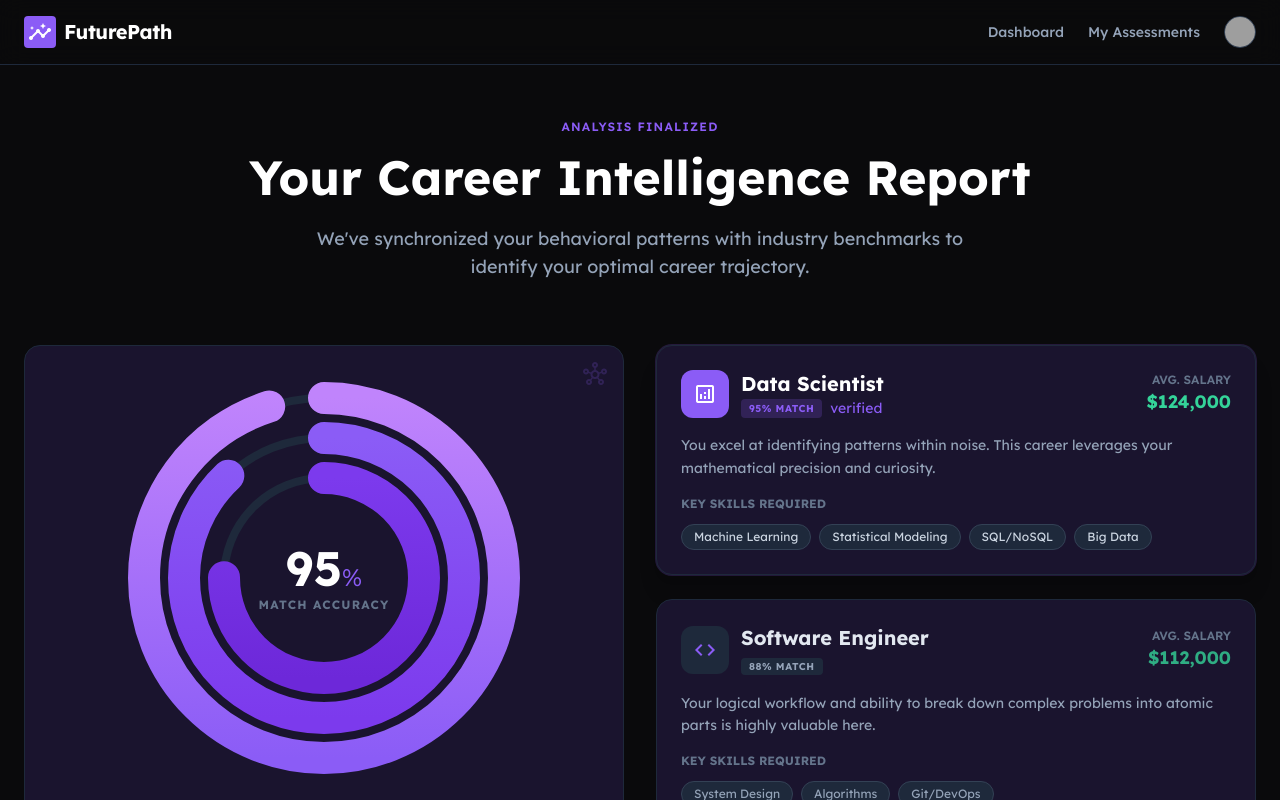
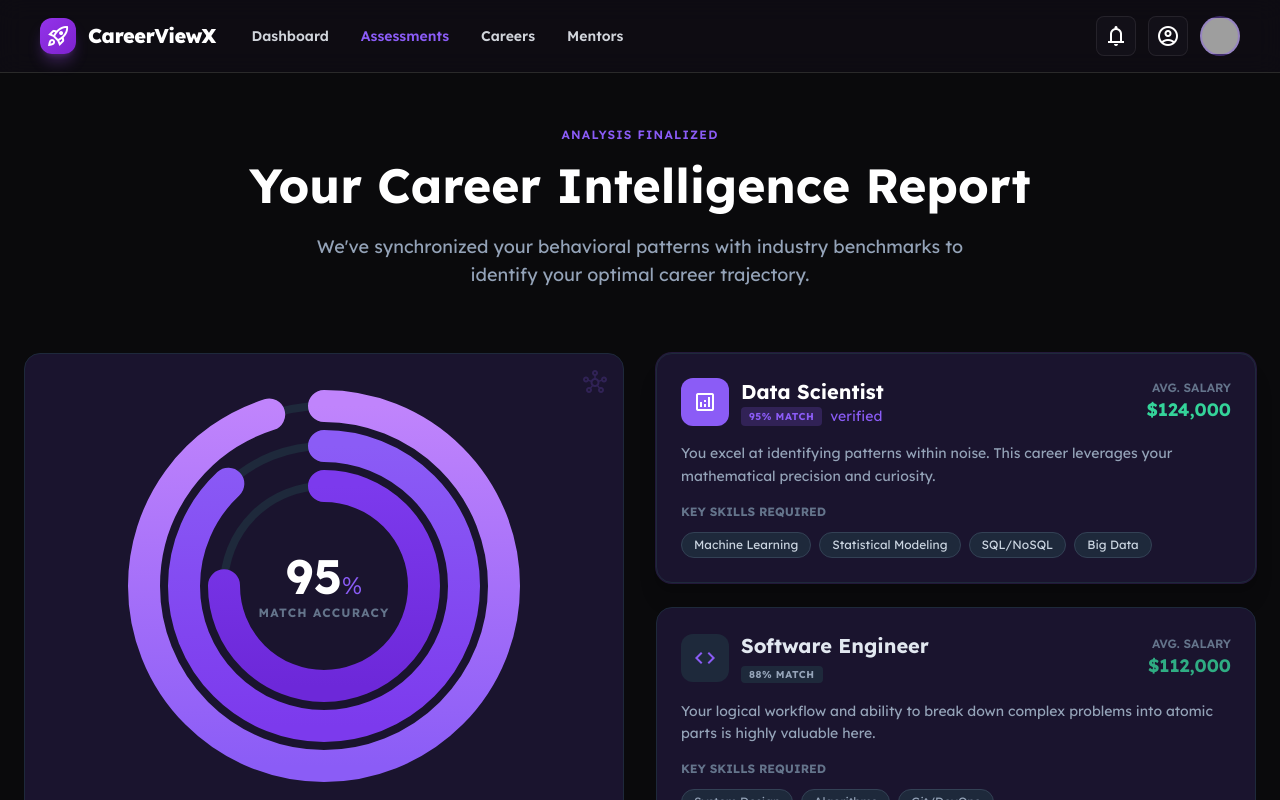
Before and after one commit to Abhi-1100/careerviewx, a React (Create React App) app: page /assessments/result in a window 1280 px wide. Shown: the top 800 px of the page. Built offline with nearby package versions, Linux system fonts and the light colour scheme; grey boxes are pictures that could not be loaded.

Commit message:
add initernal navbar/footer

```diff
--- a/src/components/InternalNavbar.jsx
+++ b/src/components/InternalNavbar.jsx
@@ -4,10 +4,11 @@
 export default function InternalNavbar() {
   const navigate = useNavigate();
   const location = useLocation();
-  const isActive = (path) => location.pathname === path || location.pathname.startsWith(path);
+  const isActive = (path) =>
+    location.pathname === path || location.pathname.startsWith(path);
 
   return (
-    <header className="flex items-center justify-between whitespace-nowrap border-b border-solid border-white/10 px-6 lg:px-40 py-3 bg-background-dark/80 backdrop-blur-md sticky top-0 z-50">
+    <header className="flex items-center justify-between whitespace-nowrap border-b border-[#2a2a2a] px-6 md:px-10 py-4 bg-charcoal/80 backdrop-blur-md sticky top-0 z-50">
       <div className="flex items-center gap-3 text-primary">
         <div className="size-9 flex items-center justify-center bg-gradient-to-br from-purple-600 to-purple-700 rounded-xl text-white shadow-lg shadow-purple-500/30">
           <span className="material-symbols-outlined">rocket_launch</span>
@@ -16,35 +17,47 @@
           CareerViewX
         </h2>
       </div>
-      <nav className="hidden md:flex items-center gap-8">
+      <nav className="ml-9 hidden md:flex items-center gap-8">
         <a
-          className={`text-gray-300 text-sm font-semibold leading-normal transition-colors relative group ${isActive('/dashboard') ? 'text-primary' : ''}`}
+          className={`text-gray-300 text-sm font-semibold leading-normal transition-colors relative group ${isActive("/dashboard") ? "text-primary" : ""}`}
           href="#"
-          onClick={(e) => { e.preventDefault(); navigate('/dashboard'); }}
+          onClick={(e) => {
+            e.preventDefault();
+            navigate("/dashboard");
+          }}
         >
           Dashboard
           <span className="absolute -bottom-1 left-0 w-0 h-0.5 bg-purple-500 transition-all group-hover:w-full"></span>
         </a>
         <a
-          className={`text-gray-300 text-sm font-semibold leading-normal transition-colors relative group ${isActive('/assessments') ? 'text-primary' : ''}`}
+          className={`text-gray-300 text-sm font-semibold leading-normal transition-colors relative group ${isActive("/assessments") ? "text-primary" : ""}`}
           href="#"
-          onClick={(e) => { e.preventDefault(); navigate('/assessments'); }}
+          onClick={(e) => {
+            e.preventDefault();
+            navigate("/assessments");
+          }}
         >
           Assessments
           <span className="absolute -bottom-1 left-0 w-0 h-0.5 bg-purple-500 transition-all group-hover:w-full"></span>
         </a>
         <a
-          className={`text-gray-300 text-sm font-semibold leading-normal transition-colors relative group ${isActive('/career-paths') ? 'text-primary' : ''}`}
+          className={`text-gray-300 text-sm font-semibold leading-normal transition-colors relative group ${isActive("/career-paths") ? "text-primary" : ""}`}
           href="#"
-          onClick={(e) => { e.preventDefault(); navigate('/career-paths'); }}
+          onClick={(e) => {
+            e.preventDefault();
+            navigate("/career-paths");
+          }}
         >
           Careers
           <span className="absolute -bottom-1 left-0 w-0 h-0.5 bg-purple-500 transition-all group-hover:w-full"></span>
         </a>
         <a
-          className={`text-gray-300 text-sm font-semibold leading-normal transition-colors relative group ${isActive('/mentors') ? 'text-primary' : ''}`}
+          className={`text-gray-300 text-sm font-semibold leading-normal transition-colors relative group ${isActive("/mentors") ? "text-primary" : ""}`}
           href="#"
-          onClick={(e) => { e.preventDefault(); navigate('/mentors'); }}
+          onClick={(e) => {
+            e.preventDefault();
+            navigate("/mentors");
+          }}
         >
           Mentors
           <span className="absolute -bottom-1 left-0 w-0 h-0.5 bg-purple-500 transition-all group-hover:w-full"></span>
@@ -53,12 +66,22 @@
       <div className="flex flex-1 justify-end gap-6 items-center">
         <div className="flex gap-3 items-center">
           <button className="flex items-center justify-center rounded-lg h-10 w-10 glass-panel hover:bg-white/10 transition-colors">
-            <span className="material-symbols-outlined text-xl text-white">notifications</span>
+            <span className="material-symbols-outlined text-xl text-white">
+              notifications
+            </span>
           </button>
           <button className="flex items-center justify-center rounded-lg h-10 w-10 glass-panel hover:bg-white/10 transition-colors">
-            <span className="material-symbols-outlined text-xl text-white">account_circle</span>
+            <span className="material-symbols-outlined text-xl text-white">
+              account_circle
+            </span>
           </button>
-          <div className="bg-center bg-no-repeat aspect-square bg-cover rounded-full size-10 border-2 border-primary/40" style={{backgroundImage: 'url("https://lh3.googleusercontent.com/aida-public/AB6AXuD8vASQX_AblTDFjAfIr_ria9CbnDwE9mfYkEu1KeLmDUYdVJX6l3BgNv9dFnJmCUmYAx-lEXLSM5LhrLdUD0FkVFLM9UrF6DcTZ7r-EDa5OiyR-2PJj8Qf4qsDwT3YwiB3W9B3V_A9OWR_pjjNynczntkcxfBDlQQ21WoQOpDANtmiycRk8oHOb7rB5DLKnyknXwGTnbQpm1A_3-OYA0KLYUkhowVUaUlPJmuortDOtT1fZaZVboy0xcj4UXhJ50HJL9CLjrphVRE")'}}></div>
+          <div
+            className="bg-center bg-no-repeat aspect-square bg-cover rounded-full size-10 border-2 border-primary/40"
+            style={{
+              backgroundImage:
+                'url("https://lh3.googleusercontent.com/aida-public/AB6AXuD8vASQX_AblTDFjAfIr_ria9CbnDwE9mfYkEu1KeLmDUYdVJX6l3BgNv9dFnJmCUmYAx-lEXLSM5LhrLdUD0FkVFLM9UrF6DcTZ7r-EDa5OiyR-2PJj8Qf4qsDwT3YwiB3W9B3V_A9OWR_pjjNynczntkcxfBDlQQ21WoQOpDANtmiycRk8oHOb7rB5DLKnyknXwGTnbQpm1A_3-OYA0KLYUkhowVUaUlPJmuortDOtT1fZaZVboy0xcj4UXhJ50HJL9CLjrphVRE")',
+            }}
+          ></div>
         </div>
       </div>
     </header>
--- /dev/null
+++ b/src/components/internalfooter.jsx
@@ -0,0 +1,18 @@
+import React from 'react'
+
+export default function internalfooter() {
+  return (
+    <>
+    <footer className="mt-20 py-12 border-t border-slate-800 text-center">
+        <p className="text-slate-500 text-sm">© 2024 FuturePath Career Intelligence. Empowering the next generation of leaders.</p>
+        <div className="flex justify-center gap-6 mt-4">
+          <a className="text-xs text-slate-600 hover:text-primary transition-colors" href="#">Privacy Framework</a>
+          <a className="text-xs text-slate-600 hover:text-primary transition-colors" href="#">Terms of Analysis</a>
+          <a className="text-xs text-slate-600 hover:text-primary transition-colors" href="#">Support</a>
+        </div>
+      </footer>
+
+    </>
+
+  )
+}
--- a/src/pages/AssessmentResult.jsx
+++ b/src/pages/AssessmentResult.jsx
@@ -1,25 +1,11 @@
 import React from "react";
+import Navbar from "../components/InternalNavbar"
+
 
 export default function AssessmentResult() {
   return (
     <div className="min-h-screen bg-[#0a0a0c] text-white font-display">
-      <nav className="border-b border-slate-800 bg-[#0a0a0c]/80 backdrop-blur-md sticky top-0 z-50">
-        <div className="max-w-7xl mx-auto px-6 h-16 flex items-center justify-between">
-          <div className="flex items-center gap-2">
-            <div className="w-8 h-8 bg-primary rounded flex items-center justify-center">
-              <span className="material-symbols-outlined text-white text-xl">insights</span>
-            </div>
-            <span className="font-bold text-xl tracking-tight">FuturePath</span>
-          </div>
-          <div className="flex items-center gap-6">
-            <button className="text-sm font-medium hover:text-primary transition-colors text-slate-400">Dashboard</button>
-            <button className="text-sm font-medium hover:text-primary transition-colors text-slate-400">My Assessments</button>
-            <div className="h-8 w-8 rounded-full bg-slate-800 overflow-hidden border border-slate-700">
-              <img alt="Profile" className="w-full h-full object-cover" src="https://lh3.googleusercontent.com/aida-public/AB6AXuDBUvg6SIfbDjgpaZLZ37qg_MJAzYNTQER2fAmU1xA00h-X35OtQiqqqoaFiH2y2qSrnjcA07JXEweMUZVMUfMej9KVtXNfbajKmzRjekv2vKkot6CwZMHVUp20BsAA1J5KGIesRiVz2j86c9hK9tbUvAIumcUjyE4h03fAa-Xp_5Ei_oPdfsDdcD3eRACUv3U-iFR059GkDZy9nbuQWHJiba45-HWU5-oMlF2AVaPY31UeCpqjmhN74q21bas0BEn2S1XdmjuNQy8" />
-            </div>
-          </div>
-        </div>
-      </nav>
+      <Navbar/>
 
       <main className="max-w-7xl mx-auto px-6 py-12">
         <header className="text-center mb-16 relative">
@@ -316,6 +302,7 @@
           <a className="text-xs text-slate-600 hover:text-primary transition-colors" href="#">Support</a>
         </div>
       </footer>
+
     </div>
   );
 }
--- a/src/pages/Dashboard.jsx
+++ b/src/pages/Dashboard.jsx
@@ -3,6 +3,7 @@
 import CareerMatchCard from "../components/cards/Dashboard/CareerMatchCard";
 import CourseCard from "../components/cards/Dashboard/CourseCard";
 import MentorSessionCard from "../components/cards/Dashboard/MentorSessionCard";
+
 import { useNavigate, useLocation } from "react-router-dom";
 export default function CareerGuidanceDashboard() {
   const navigate = useNavigate();
@@ -160,7 +161,7 @@
                 You're making great progress towards your UX Designer goal.
               </p>
             </div>
-            <button onClick={() => navigate('/assessments/quest')} className="flex items-center gap-2 px-6 py-3.5 bg-[#8b5cf6] text-white text-sm font-bold rounded-xl hover:bg-[#8b5cf6]/90 transition-all shadow-lg shadow-[#8b5cf6]/30">
+            <button onClick={() => navigate('/assessments')} className="flex items-center gap-2 px-6 py-3.5 bg-[#8b5cf6] text-white text-sm font-bold rounded-xl hover:bg-[#8b5cf6]/90 transition-all shadow-lg shadow-[#8b5cf6]/30">
               <span className="material-symbols-outlined text-[20px]">
                 add_task
               </span>
@@ -307,6 +308,7 @@
           </div>
         </div>
       </main>
+
     </div>
   );
 }
--- a/src/pages/Profile.jsx
+++ b/src/pages/Profile.jsx
@@ -1,9 +1,9 @@
 import React from "react";
 import InternalNavbar from "../components/InternalNavbar";
-import Footer from "../components/Home/Footer";
 import ListItem from "../components/ListItem";
 import InfoRow from "../components/InfoRow";
 import Button from "../components/Button";
+import Footer from "../components/internalfooter";
 
 const Profile = () => {
   return (
@@ -234,7 +234,7 @@
         </div>
       </main>
 
-      <Footer />
+      <Footer/>
     </div>
   );
 };
```
Also changed, not shown: src/pages/Assessments.jsx (+2 -18 lines).
